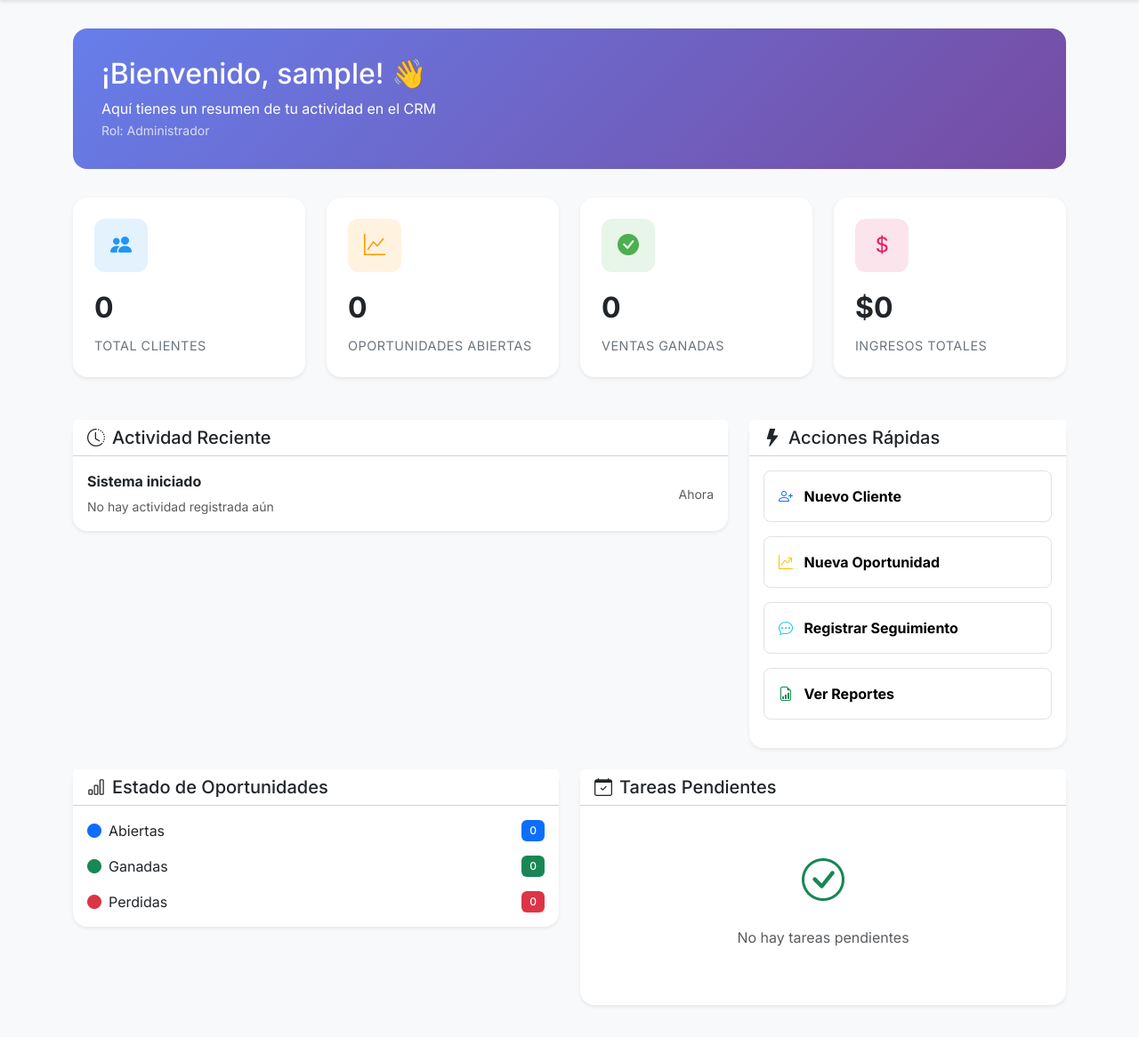
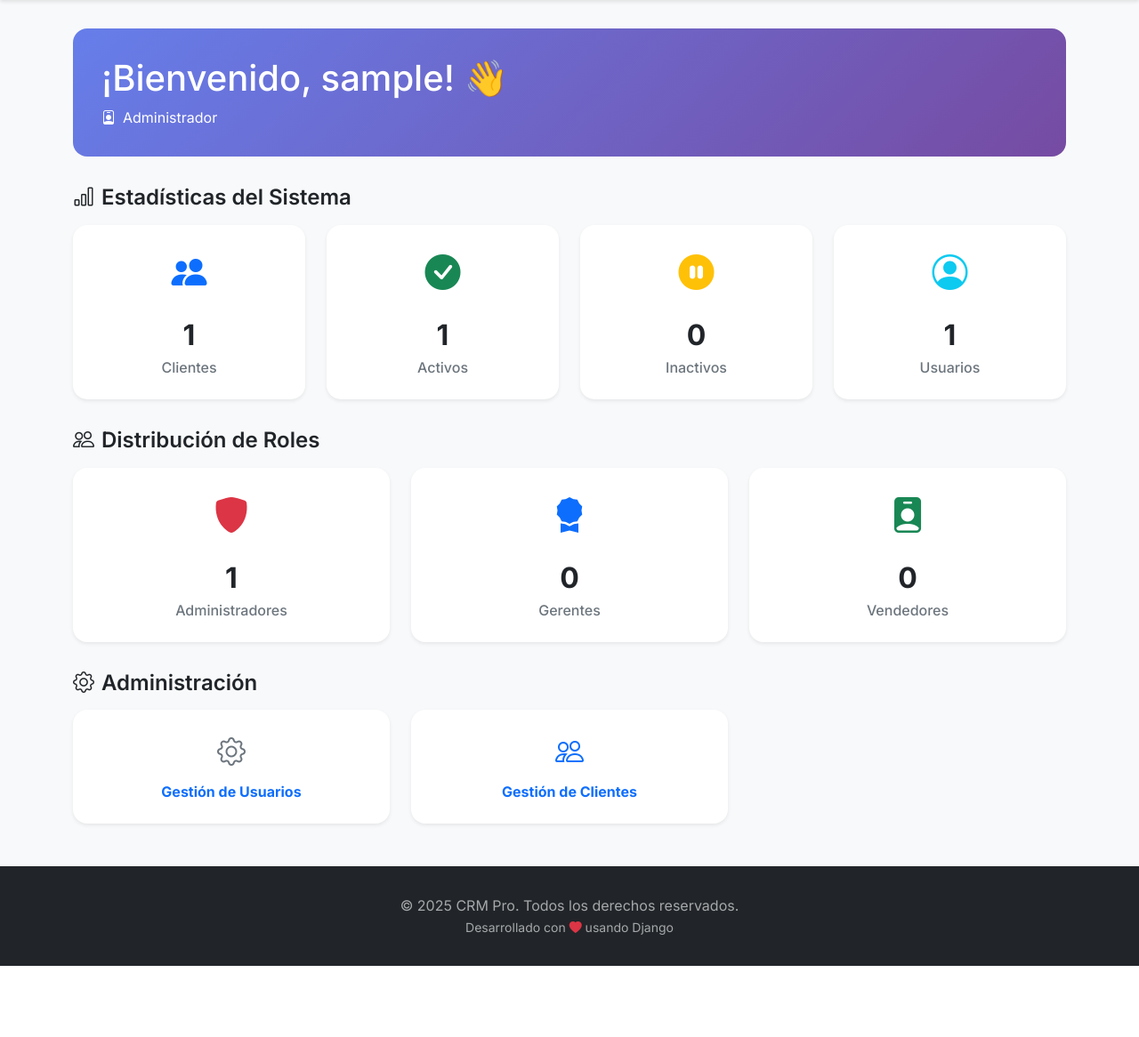
Before and after one commit to Jacklb19/CRM, a Django app: page /dashboard/ in a window 1280 px wide. Shown: the part 62-1228 px from the top of the page at 89% size. After the commit the page ends 1148 px from the top, so only its background shows below. Run offline with Django 5.2, Linux system fonts and the light colour scheme; a user stored in the database is signed in; tables that the repository leaves empty hold one stand-in row (values such as "Sample post").

Commit message:
dashboard de prueba

```diff
--- a/CRM/CRM/urls.py
+++ b/CRM/CRM/urls.py
@@ -23,5 +23,5 @@ urlpatterns = [
     path('admin/', admin.site.urls),
     path('',include('users.urls')),
     path('customers/', include('customers.urls')),
-    path('dashboard/', dashboard_view, name='dashboard'),
+    path('dashboard/', include('dashboard.urls')),
 ]
--- a/CRM/dashboard/urls.py
+++ b/CRM/dashboard/urls.py
@@ -0,0 +1,6 @@
+from django.urls import path
+from . import views
+
+urlpatterns = [
+    path('', views.dashboard_view, name='dashboard'),
+]
--- a/CRM/dashboard/views.py
+++ b/CRM/dashboard/views.py
@@ -1,10 +1,73 @@
 from django.shortcuts import render
 from django.contrib.auth.decorators import login_required
+from django.db.models import Count, Q
+from django.contrib.auth.models import User
+from customers.models import Customer
+# from opportunities.models import Opportunity  # cuando lo implementes
+# from followups.models import Followup
 
 @login_required
 def dashboard_view(request):
-    """Vista principal del dashboard"""
+    user = request.user
+    role = user.profile.role
+
     context = {
-        'user': request.user,
+        'role': role,
+        'user': user,
     }
+
+    # ===== VENDEDOR: Solo ve sus propios datos =====
+    if role == 'vendedor':
+        # Clientes asignados al vendedor (cuando agregues campo 'assigned_to' en Customer)
+        # Por ahora mostramos todos, pero deberías filtrar por vendedor
+        my_customers = Customer.objects.all()  # Cambiar a: .filter(assigned_to=user)
+
+        context.update({
+            'total_customers': my_customers.count(),
+            'active_customers': my_customers.filter(is_active=True).count(),
+            'inactive_customers': my_customers.filter(is_active=False).count(),
+            # Cuando implementes opportunities:
+            # 'my_opportunities': Opportunity.objects.filter(assigned_to=user).count(),
+            # 'opportunities_open': Opportunity.objects.filter(assigned_to=user, status='abierta').count(),
+            # 'opportunities_won': Opportunity.objects.filter(assigned_to=user, status='ganada').count(),
+        })
+
+    # ===== GERENTE: Ve datos de todo su equipo =====
+    elif role == 'gerente':
+        # Total de clientes del sistema (o de su equipo si tienes jerarquía)
+        all_customers = Customer.objects.all()
+
+        # Vendedores activos en el sistema
+        total_salespeople = User.objects.filter(profile__role='vendedor').count()
+
+        context.update({
+            'total_customers': all_customers.count(),
+            'active_customers': all_customers.filter(is_active=True).count(),
+            'inactive_customers': all_customers.filter(is_active=False).count(),
+            'total_salespeople': total_salespeople,
+            # Cuando implementes opportunities:
+            # 'total_opportunities': Opportunity.objects.count(),
+            # 'opportunities_open': Opportunity.objects.filter(status='abierta').count(),
+            # 'opportunities_won': Opportunity.objects.filter(status='ganada').count(),
+            # 'opportunities_lost': Opportunity.objects.filter(status='perdida').count(),
+        })
+
+    # ===== ADMINISTRADOR: Ve todo el sistema =====
+    elif role == 'administrador':
+        all_customers = Customer.objects.all()
+        all_users = User.objects.filter(profile__isnull=False)
+
+        context.update({
+            'total_customers': all_customers.count(),
+            'active_customers': all_customers.filter(is_active=True).count(),
+            'inactive_customers': all_customers.filter(is_active=False).count(),
+            'total_users': all_users.count(),
+            'total_admins': all_users.filter(profile__role='administrador').count(),
+            'total_managers': all_users.filter(profile__role='gerente').count(),
+            'total_salespeople': all_users.filter(profile__role='vendedor').count(),
+            # Cuando implementes opportunities y followups:
+            # 'total_opportunities': Opportunity.objects.count(),
+            # 'total_followups': Followup.objects.count(),
+        })
+
     return render(request, 'dashboard/dashboard.html', context)
--- a/CRM/templates/dashboard/dashboard.html
+++ b/CRM/templates/dashboard/dashboard.html
@@ -1,9 +1,38 @@
 {% extends "base.html" %}
-
 {% block title %}Dashboard - CRM Pro{% endblock %}
 
 {% block extra_css %}
 <style>
+  .stat-card {
+    background: white;
+    border-radius: 1rem;
+    padding: 1.5rem;
+    text-align: center;
+    box-shadow: 0 0.125rem 0.25rem rgba(0, 0, 0, 0.075);
+    transition: transform 0.3s ease;
+  }
+
+  .stat-card:hover {
+    transform: translateY(-5px);
+    box-shadow: 0 0.5rem 1rem rgba(0, 0, 0, 0.15);
+  }
+
+  .stat-icon {
+    font-size: 2.5rem;
+    margin-bottom: 1rem;
+  }
+
+  .stat-value {
+    font-size: 2rem;
+    font-weight: 700;
+    color: #212529;
+  }
+
+  .stat-label {
+    color: #6c757d;
+    font-weight: 500;
+  }
+
   .welcome-card {
     background: linear-gradient(135deg, #667eea 0%, #764ba2 100%);
     color: white;
@@ -12,208 +41,247 @@
     margin-bottom: 2rem;
   }
 
-    .stat-card {
-        padding: 1.5rem;
-        height: 100%;
-        transition: transform 0.3s ease;
-    }
-
-    .stat-card:hover {
-        transform: translateY(-5px);
-    }
-
-    .stat-icon {
-        width: 60px;
-        height: 60px;
-        border-radius: 12px;
-        display: flex;
-        align-items: center;
-        justify-content: center;
-        font-size: 1.5rem;
+  .section-title {
+    font-weight: 600;
+    margin-top: 2rem;
     margin-bottom: 1rem;
-    }
-
-    .stat-number {
-        font-size: 2rem;
-        font-weight: 700;
-        margin-bottom: 0.5rem;
-    }
-
-    .stat-label {
-        color: #6c757d;
-        font-size: 0.9rem;
-        text-transform: uppercase;
-        letter-spacing: 0.5px;
-    }
-
-    .activity-item {
-        padding: 1rem;
-        border-bottom: 1px solid #f0f0f0;
-        transition: background 0.2s ease;
-    }
-
-    .activity-item:hover {
-        background-color: #f8f9fa;
-    }
-
-    .activity-item:last-child {
-        border-bottom: none;
-    }
-
-    .quick-action-btn {
-        width: 100%;
-        padding: 1rem;
-        margin-bottom: 1rem;
-        text-align: left;
-        border: 1px solid #dee2e6;
-        background: white;
-        border-radius: 0.5rem;
-        transition: all 0.3s ease;
-    }
-
-    .quick-action-btn:hover {
-        border-color: #667eea;
-        background: #f8f9ff;
-        transform: translateX(5px);
   }
 </style>
 {% endblock %}
 
 {% block content %}
-<!-- Welcome Card -->
 <div class="welcome-card">
-    <h2 class="mb-2">¡Bienvenido, {{ user.username }}! 👋</h2>
-    <p class="mb-0">Aquí tienes un resumen de tu actividad en el CRM</p>
-    <small class="opacity-75">Rol: {{ user.profile.get_role_display }}</small>
+  <h1 class="mb-2">¡Bienvenido, {{ user.username }}! 👋</h1>
+  <p class="mb-0">
+    <i class="bi bi-person-badge me-2"></i>{{ user.profile.get_role_display }}
+  </p>
 </div>
 
-<!-- Statistics Cards -->
+<!-- ========== VISTA PARA VENDEDOR ========== -->
+{% if role == 'vendedor' %}
+  <h4 class="section-title">
+    <i class="bi bi-briefcase me-2"></i>Mis Clientes
+  </h4>
   <div class="row mb-4">
-    <div class="col-lg-3 col-md-6 mb-4">
-        <div class="card stat-card">
-            <div class="stat-icon" style="background-color: #e3f2fd; color: #2196f3;">
+    <div class="col-md-4">
+      <div class="stat-card">
+        <div class="stat-icon text-primary">
           <i class="bi bi-people-fill"></i>
         </div>
-            <div class="stat-number">0</div>
+        <div class="stat-value">{{ total_customers }}</div>
+        <div class="stat-label">Mis Clientes</div>
+      </div>
+    </div>
+
+    <div class="col-md-4">
+      <div class="stat-card">
+        <div class="stat-icon text-success">
+          <i class="bi bi-check-circle-fill"></i>
+        </div>
+        <div class="stat-value">{{ active_customers }}</div>
+        <div class="stat-label">Activos</div>
+      </div>
+    </div>
+
+    <div class="col-md-4">
+      <div class="stat-card">
+        <div class="stat-icon text-warning">
+          <i class="bi bi-pause-circle-fill"></i>
+        </div>
+        <div class="stat-value">{{ inactive_customers }}</div>
+        <div class="stat-label">Inactivos</div>
+      </div>
+    </div>
+  </div>
+
+  <h4 class="section-title">
+    <i class="bi bi-lightning me-2"></i>Acciones Rápidas
+  </h4>
+  <div class="row">
+    <div class="col-md-6 mb-3">
+      <a href="{% url 'customer_list' %}" class="text-decoration-none">
+        <div class="stat-card">
+          <i class="bi bi-people text-primary" style="font-size: 2rem;"></i>
+          <p class="mt-2 mb-0 fw-bold">Ver mis Clientes</p>
+        </div>
+      </a>
+    </div>
+    <div class="col-md-6 mb-3">
+      <a href="{% url 'customer_create' %}" class="text-decoration-none">
+        <div class="stat-card">
+          <i class="bi bi-person-plus text-success" style="font-size: 2rem;"></i>
+          <p class="mt-2 mb-0 fw-bold">Agregar Cliente</p>
+        </div>
+      </a>
+    </div>
+  </div>
+
+<!-- ========== VISTA PARA GERENTE ========== -->
+{% elif role == 'gerente' %}
+  <h4 class="section-title">
+    <i class="bi bi-graph-up me-2"></i>Resumen General
+  </h4>
+  <div class="row mb-4">
+    <div class="col-md-3">
+      <div class="stat-card">
+        <div class="stat-icon text-primary">
+          <i class="bi bi-people-fill"></i>
+        </div>
+        <div class="stat-value">{{ total_customers }}</div>
         <div class="stat-label">Total Clientes</div>
       </div>
     </div>
 
-    <div class="col-lg-3 col-md-6 mb-4">
-        <div class="card stat-card">
-            <div class="stat-icon" style="background-color: #fff3e0; color: #ff9800;">
-                <i class="bi bi-graph-up"></i>
+    <div class="col-md-3">
+      <div class="stat-card">
+        <div class="stat-icon text-success">
+          <i class="bi bi-check-circle-fill"></i>
         </div>
-            <div class="stat-number">0</div>
-            <div class="stat-label">Oportunidades Abiertas</div>
+        <div class="stat-value">{{ active_customers }}</div>
+        <div class="stat-label">Activos</div>
       </div>
     </div>
 
-    <div class="col-lg-3 col-md-6 mb-4">
-        <div class="card stat-card">
-            <div class="stat-icon" style="background-color: #e8f5e9; color: #4caf50;">
-                <i class="bi bi-check-circle-fill"></i>
+    <div class="col-md-3">
+      <div class="stat-card">
+        <div class="stat-icon text-warning">
+          <i class="bi bi-pause-circle-fill"></i>
         </div>
-            <div class="stat-number">0</div>
-            <div class="stat-label">Ventas Ganadas</div>
+        <div class="stat-value">{{ inactive_customers }}</div>
+        <div class="stat-label">Inactivos</div>
       </div>
     </div>
 
-    <div class="col-lg-3 col-md-6 mb-4">
-        <div class="card stat-card">
-            <div class="stat-icon" style="background-color: #fce4ec; color: #e91e63;">
-                <i class="bi bi-currency-dollar"></i>
+    <div class="col-md-3">
+      <div class="stat-card">
+        <div class="stat-icon text-info">
+          <i class="bi bi-person-badge"></i>
         </div>
-            <div class="stat-number">$0</div>
-            <div class="stat-label">Ingresos Totales</div>
+        <div class="stat-value">{{ total_salespeople }}</div>
+        <div class="stat-label">Vendedores</div>
       </div>
     </div>
   </div>
 
-<!-- Main Content Row -->
+  <h4 class="section-title">
+    <i class="bi bi-speedometer2 me-2"></i>Gestión del Equipo
+  </h4>
   <div class="row">
-    <!-- Recent Activity -->
-    <div class="col-lg-8 mb-4">
-        <div class="card">
-            <div class="card-header bg-white">
-                <h5 class="mb-0"><i class="bi bi-clock-history me-2"></i>Actividad Reciente</h5>
+    <div class="col-md-4 mb-3">
+      <a href="{% url 'customer_list' %}" class="text-decoration-none">
+        <div class="stat-card">
+          <i class="bi bi-people text-primary" style="font-size: 2rem;"></i>
+          <p class="mt-2 mb-0 fw-bold">Todos los Clientes</p>
         </div>
-            <div class="card-body p-0">
-                <div class="activity-item">
-                    <div class="d-flex align-items-center">
-                        <div class="flex-grow-1">
-                            <p class="mb-1"><strong>Sistema iniciado</strong></p>
-                            <small class="text-muted">No hay actividad registrada aún</small>
+      </a>
     </div>
-                        <small class="text-muted">Ahora</small>
+    <!-- Agregar más enlaces cuando tengas opportunities y followups -->
+  </div>
+
+<!-- ========== VISTA PARA ADMINISTRADOR ========== -->
+{% elif role == 'administrador' %}
+  <h4 class="section-title">
+    <i class="bi bi-bar-chart me-2"></i>Estadísticas del Sistema
+  </h4>
+  <div class="row mb-4">
+    <div class="col-md-3">
+      <div class="stat-card">
+        <div class="stat-icon text-primary">
+          <i class="bi bi-people-fill"></i>
+        </div>
+        <div class="stat-value">{{ total_customers }}</div>
+        <div class="stat-label">Clientes</div>
       </div>
     </div>
+
+    <div class="col-md-3">
+      <div class="stat-card">
+        <div class="stat-icon text-success">
+          <i class="bi bi-check-circle-fill"></i>
+        </div>
+        <div class="stat-value">{{ active_customers }}</div>
+        <div class="stat-label">Activos</div>
+      </div>
+    </div>
+
+    <div class="col-md-3">
+      <div class="stat-card">
+        <div class="stat-icon text-warning">
+          <i class="bi bi-pause-circle-fill"></i>
+        </div>
+        <div class="stat-value">{{ inactive_customers }}</div>
+        <div class="stat-label">Inactivos</div>
+      </div>
+    </div>
+
+    <div class="col-md-3">
+      <div class="stat-card">
+        <div class="stat-icon text-info">
+          <i class="bi bi-person-circle"></i>
+        </div>
+        <div class="stat-value">{{ total_users }}</div>
+        <div class="stat-label">Usuarios</div>
       </div>
     </div>
   </div>
 
-    <!-- Quick Actions -->
-    <div class="col-lg-4 mb-4">
-        <div class="card">
-            <div class="card-header bg-white">
-                <h5 class="mb-0"><i class="bi bi-lightning-fill me-2"></i>Acciones Rápidas</h5>
+  <h4 class="section-title">
+    <i class="bi bi-people me-2"></i>Distribución de Roles
+  </h4>
+  <div class="row mb-4">
+    <div class="col-md-4">
+      <div class="stat-card">
+        <div class="stat-icon text-danger">
+          <i class="bi bi-shield-fill"></i>
         </div>
-            <div class="card-body">
-                <button class="quick-action-btn">
-                    <i class="bi bi-person-plus me-2 text-primary"></i>
-                    <strong>Nuevo Cliente</strong>
-                </button>
-                <button class="quick-action-btn">
-                    <i class="bi bi-graph-up-arrow me-2 text-warning"></i>
-                    <strong>Nueva Oportunidad</strong>
-                </button>
-                <button class="quick-action-btn">
-                    <i class="bi bi-chat-dots me-2 text-info"></i>
-                    <strong>Registrar Seguimiento</strong>
-                </button>
-                <button class="quick-action-btn">
-                    <i class="bi bi-file-earmark-bar-graph me-2 text-success"></i>
-                    <strong>Ver Reportes</strong>
-                </button>
+        <div class="stat-value">{{ total_admins }}</div>
+        <div class="stat-label">Administradores</div>
       </div>
+    </div>
+
+    <div class="col-md-4">
+      <div class="stat-card">
+        <div class="stat-icon text-primary">
+          <i class="bi bi-award-fill"></i>
+        </div>
+        <div class="stat-value">{{ total_managers }}</div>
+        <div class="stat-label">Gerentes</div>
+      </div>
+    </div>
+
+    <div class="col-md-4">
+      <div class="stat-card">
+        <div class="stat-icon text-success">
+          <i class="bi bi-person-badge-fill"></i>
+        </div>
+        <div class="stat-value">{{ total_salespeople }}</div>
+        <div class="stat-label">Vendedores</div>
       </div>
     </div>
   </div>
 
-<!-- Additional Stats -->
+  <h4 class="section-title">
+    <i class="bi bi-gear me-2"></i>Administración
+  </h4>
   <div class="row">
-    <div class="col-lg-6 mb-4">
-        <div class="card">
-            <div class="card-header bg-white">
-                <h5 class="mb-0"><i class="bi bi-bar-chart me-2"></i>Estado de Oportunidades</h5>
+    <div class="col-md-4 mb-3">
+      <a href="{% url 'user_list' %}" class="text-decoration-none">
+        <div class="stat-card">
+          <i class="bi bi-gear text-secondary" style="font-size: 2rem;"></i>
+          <p class="mt-2 mb-0 fw-bold">Gestión de Usuarios</p>
         </div>
-            <div class="card-body">
-                <div class="mb-3 d-flex justify-content-between align-items-center">
-                    <span><i class="bi bi-circle-fill text-primary me-2"></i>Abiertas</span>
-                    <span class="badge bg-primary">0</span>
+      </a>
     </div>
-                <div class="mb-3 d-flex justify-content-between align-items-center">
-                    <span><i class="bi bi-circle-fill text-success me-2"></i>Ganadas</span>
-                    <span class="badge bg-success">0</span>
+
+    <div class="col-md-4 mb-3">
+      <a href="{% url 'customer_list' %}" class="text-decoration-none">
+        <div class="stat-card">
+          <i class="bi bi-people text-primary" style="font-size: 2rem;"></i>
+          <p class="mt-2 mb-0 fw-bold">Gestión de Clientes</p>
         </div>
-                <div class="d-flex justify-content-between align-items-center">
-                    <span><i class="bi bi-circle-fill text-danger me-2"></i>Perdidas</span>
-                    <span class="badge bg-danger">0</span>
+      </a>
     </div>
   </div>
-        </div>
-    </div>
+{% endif %}
 
-    <div class="col-lg-6 mb-4">
-        <div class="card">
-            <div class="card-header bg-white">
-                <h5 class="mb-0"><i class="bi bi-calendar-check me-2"></i>Tareas Pendientes</h5>
-            </div>
-            <div class="card-body text-center py-5">
-                <i class="bi bi-check-circle text-success" style="font-size: 3rem;"></i>
-                <p class="text-muted mt-3">No hay tareas pendientes</p>
-            </div>
-        </div>
-    </div>
-</div>
 {% endblock %}
```
Lines whose indentation alone changed are shown as unchanged.
